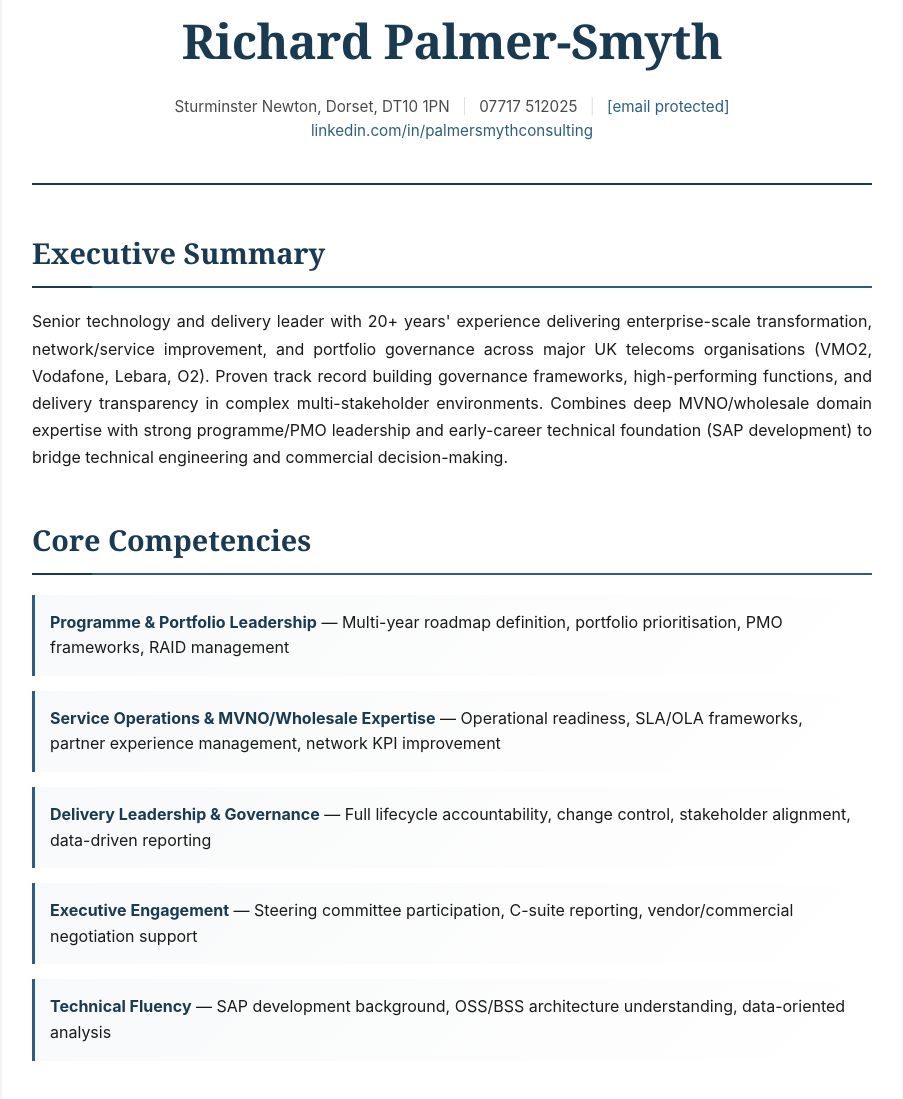
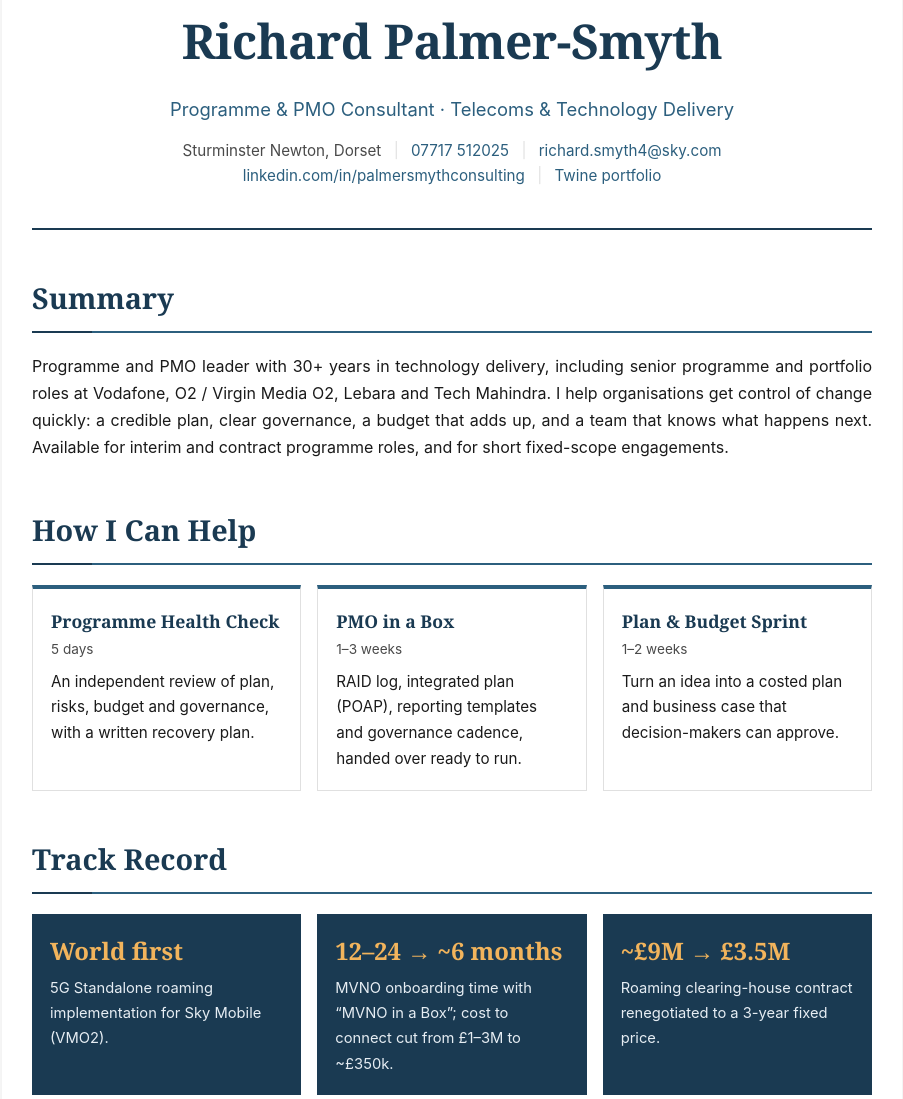
Before and after one commit to ChardingtonChardly/ChardingtonChardly.github.io, a plain HTML site: page index.html in a window 1280 px wide. Shown: the part 57-1156 px from the top of the page, without its empty margins (188-1091 px from the left). Drawn offline with Linux system fonts and the light colour scheme.

Commit message:
Update index.htmlUpdate CV page: services, track record, Tech Mahindra role; fix email link and truncated page

```diff
--- a/index.html
+++ b/index.html
@@ -3,7 +3,8 @@
 <head>
     <meta charset="UTF-8">
     <meta name="viewport" content="width=device-width, initial-scale=1.0">
-    <title>Richard Palmer-Smyth - Senior Technology Delivery Director</title>
+    <title>Richard Palmer-Smyth | Programme &amp; PMO Consultant</title>
+    <meta name="description" content="Programme and PMO leader with 30+ years in technology delivery. Programme health checks, PMO set-up, plans and budgets. Based in Dorset, working UK-wide.">
     <style>
         :root {
             --primary: #1a3a52;
@@ -249,51 +250,115 @@
                 transform: none;
             }
         }
+
+        .tagline { font-size: 1.15em; color: var(--accent); margin-top: 6px; }
+        .services { display: grid; grid-template-columns: repeat(3, 1fr); gap: 16px; margin-bottom: 10px; }
+        .service { border: 1px solid var(--border); border-top: 4px solid var(--accent); padding: 18px; background: #fff; }
+        .service h4 { font-family: Georgia, 'Times New Roman', serif; color: var(--primary); font-size: 1.1em; margin-bottom: 4px; }
+        .service .duration { font-size: 0.85em; color: var(--text-light); margin-bottom: 8px; }
+        .service p { text-align: left; font-size: 0.95em; margin-bottom: 0; }
+        .highlights { display: grid; grid-template-columns: repeat(3, 1fr); gap: 16px; }
+        .highlight { background: var(--primary); color: #fff; padding: 18px; }
+        .highlight .figure { font-family: Georgia, 'Times New Roman', serif; font-size: 1.5em; font-weight: 700; color: #f2b45c; }
+        .highlight p { text-align: left; font-size: 0.92em; margin: 6px 0 0; color: #e6edf3; }
+        .cta { text-align: center; margin-top: 45px; padding: 28px; background: #f0f4f7; }
+        .cta a.button { display: inline-block; margin-top: 10px; padding: 12px 26px; background: var(--primary); color: #fff; text-decoration: none; font-weight: 600; }
+        footer { text-align: center; font-size: 0.85em; color: var(--text-light); margin-top: 30px; }
+        @media (max-width: 768px) { .services, .highlights { grid-template-columns: 1fr; } }
     </style>
 </head>
 <body>
     <div class="container">
         <header>
             <h1>Richard Palmer-Smyth</h1>
+            <div class="tagline">Programme &amp; PMO Consultant &middot; Telecoms &amp; Technology Delivery</div>
             <div class="contact-info">
-                Sturminster Newton, Dorset, DT10 1PN
+                Sturminster Newton, Dorset
                 <span class="separator">|</span>
-                07717 512025
+                <a href="tel:+447717512025">07717 512025</a>
                 <span class="separator">|</span>
-                <a href="/cdn-cgi/l/email-protection#1c6e757f747d6e78326f71656874285c6f7765327f7371"><span class="__cf_email__" data-cfemail="e6948f858e879482c8958b9f928ed2a6958d9fc885898b">[email&#160;protected]</span></a>
+                <a href="mailto:richard.smyth4@sky.com">richard.smyth4@sky.com</a>
                 <br>
-                <a href="https://linkedin.com/in/palmersmythconsulting" target="_blank">linkedin.com/in/palmersmythconsulting</a>
+                <a href="https://linkedin.com/in/palmersmythconsulting" target="_blank" rel="noopener">linkedin.com/in/palmersmythconsulting</a>
+                <span class="separator">|</span>
+                <a href="https://www.twine.net/PalmerSmyth" target="_blank" rel="noopener">Twine portfolio</a>
             </div>
         </header>
 
         <section>
-            <h2>Executive Summary</h2>
-            <p>Senior technology and delivery leader with 20+ years' experience delivering enterprise-scale transformation, network/service improvement, and portfolio governance across major UK telecoms organisations (VMO2, Vodafone, Lebara, O2). Proven track record building governance frameworks, high-performing functions, and delivery transparency in complex multi-stakeholder environments. Combines deep MVNO/wholesale domain expertise with strong programme/PMO leadership and early-career technical foundation (SAP development) to bridge technical engineering and commercial decision-making.</p>
+            <h2>Summary</h2>
+            <p>Programme and PMO leader with 30+ years in technology delivery, including senior programme and portfolio roles at Vodafone, O2 / Virgin Media O2, Lebara and Tech Mahindra. I help organisations get control of change quickly: a credible plan, clear governance, a budget that adds up, and a team that knows what happens next. Available for interim and contract programme roles, and for short fixed-scope engagements.</p>
+        </section>
+
+        <section>
+            <h2>How I Can Help</h2>
+            <div class="services">
+                <div class="service">
+                    <h4>Programme Health Check</h4>
+                    <div class="duration">5 days</div>
+                    <p>An independent review of plan, risks, budget and governance, with a written recovery plan.</p>
+                </div>
+                <div class="service">
+                    <h4>PMO in a Box</h4>
+                    <div class="duration">1&ndash;3 weeks</div>
+                    <p>RAID log, integrated plan (POAP), reporting templates and governance cadence, handed over ready to run.</p>
+                </div>
+                <div class="service">
+                    <h4>Plan &amp; Budget Sprint</h4>
+                    <div class="duration">1&ndash;2 weeks</div>
+                    <p>Turn an idea into a costed plan and business case that decision-makers can approve.</p>
+                </div>
+            </div>
+        </section>
+
+        <section>
+            <h2>Track Record</h2>
+            <div class="highlights">
+                <div class="highlight">
+                    <div class="figure">World first</div>
+                    <p>5G Standalone roaming implementation for Sky Mobile (VMO2).</p>
+                </div>
+                <div class="highlight">
+                    <div class="figure">12&ndash;24 &rarr; ~6 months</div>
+                    <p>MVNO onboarding time with &ldquo;MVNO in a Box&rdquo;; cost to connect cut from &pound;1&ndash;3M to ~&pound;350k.</p>
+                </div>
+                <div class="highlight">
+                    <div class="figure">~&pound;9M &rarr; &pound;3.5M</div>
+                    <p>Roaming clearing-house contract renegotiated to a 3-year fixed price.</p>
+                </div>
+            </div>
         </section>
 
         <section>
             <h2>Core Competencies</h2>
             <div class="competencies-grid">
                 <div class="competency">
-                    <strong>Programme & Portfolio Leadership</strong> — Multi-year roadmap definition, portfolio prioritisation, PMO frameworks, RAID management
+                    <strong>Programme &amp; Portfolio Leadership</strong> &mdash; Multi-year roadmaps, portfolio prioritisation, PMO frameworks, RAID management
                 </div>
                 <div class="competency">
-                    <strong>Service Operations & MVNO/Wholesale Expertise</strong> — Operational readiness, SLA/OLA frameworks, partner experience management, network KPI improvement
+                    <strong>Delivery Leadership &amp; Governance</strong> &mdash; Full lifecycle accountability, change control, stakeholder alignment, data-driven reporting
                 </div>
                 <div class="competency">
-                    <strong>Delivery Leadership & Governance</strong> — Full lifecycle accountability, change control, stakeholder alignment, data-driven reporting
+                    <strong>Service Operations &amp; MVNO/Wholesale Expertise</strong> &mdash; Operational readiness, SLA/OLA frameworks, partner experience management, network KPI improvement
                 </div>
                 <div class="competency">
-                    <strong>Executive Engagement</strong> — Steering committee participation, C-suite reporting, vendor/commercial negotiation support
+                    <strong>Executive &amp; Commercial Engagement</strong> &mdash; Steering committees, senior reporting, vendor management and contract negotiation support
                 </div>
                 <div class="competency">
-                    <strong>Technical Fluency</strong> — SAP development background, OSS/BSS architecture understanding, data-oriented analysis
+                    <strong>Technical Fluency</strong> &mdash; SAP development background, OSS/BSS architecture understanding, data-oriented analysis
                 </div>
             </div>
         </section>
-
         <section>
             <h2>Professional Experience</h2>
+
+            <h3>Programme Manager</h3>
+            <div class="role-meta">Tech Mahindra (embedded within VMO2 CIO) | February 2026 &ndash; Present</div>
+            <p class="role-summary">Programme leadership for a wholesale programme within VMO2's CIO organisation: planning, governance, RAID management, vendor alignment and senior stakeholder engagement.</p>
+            <ul>
+                <li>Built an integrated plan, schedule and resource forecast from an uncommitted starting position</li>
+                <li>Kept delivery on track through significant organisational change</li>
+            </ul>
 
             <h3>Head of Network Experience</h3>
             <div class="role-meta">Lebara Mobile UK | February 2025 – November 2025</div>
@@ -393,4 +458,17 @@
                     <li>Builds delivery/service governance and stabilisation frameworks that enable rather than constrain</li>
                     <li>Bridges technical, operational and commercial stakeholders through clear translation and credible challenge</li>
                     <li>Improves predictability and executive decision confidence through structured communication and transparent reporting</li>
-                    <li>Calm, credible senior presence in complex environment
+                    <li>Calm, credible senior presence in complex environments with an integrity-led, pragmatic leadership style</li>
+                </ul>
+            </div>
+        </section>
+
+        <div class="cta">
+            <strong>Need a plan, a PMO or a programme back on track?</strong><br>
+            <a class="button" href="mailto:richard.smyth4@sky.com?subject=Programme%20%2F%20PMO%20enquiry">Get in touch</a>
+        </div>
+
+        <footer>&copy; Richard Palmer-Smyth</footer>
+    </div>
+</body>
+</html>
```
